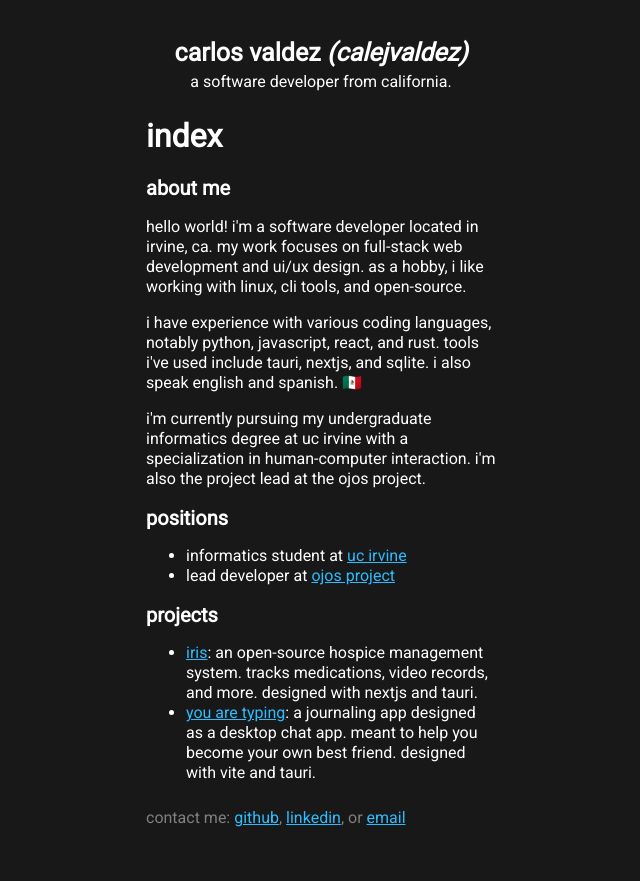
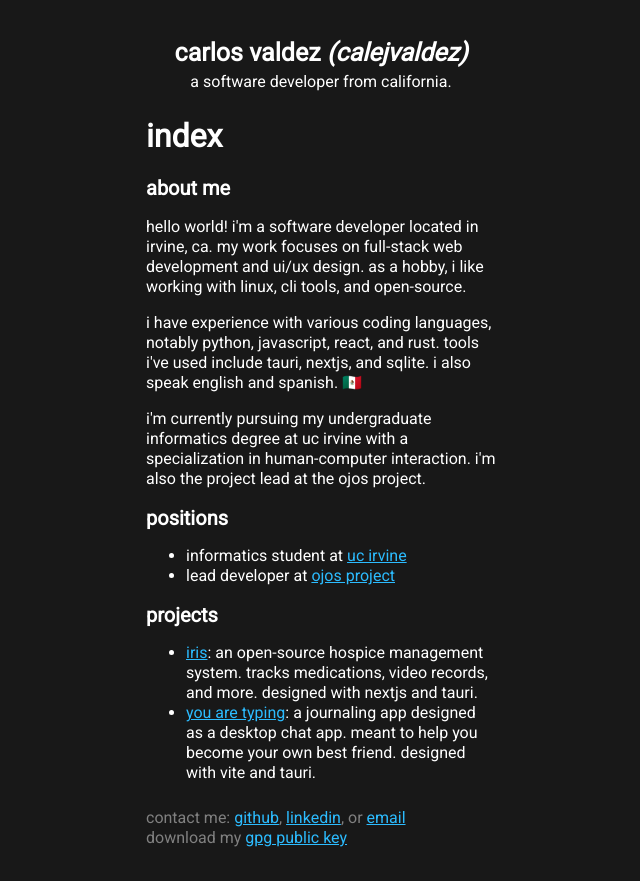
Before and after one commit to calejvaldez/website, a Next.js app: page / in a window 1280 px wide. Shown: the whole page, without its empty margins (319-959 px from the left). Built offline with nearby package versions, Linux system fonts and the light colour scheme.

Commit message:
feat(public/keys): add gpg

```diff
--- a/app/layout.tsx
+++ b/app/layout.tsx
@@ -39,6 +39,7 @@ export default function RootLayout({
           <p>contact me: <Link href="https://github.com/calejvaldez/" target="_blank" rel="noreferrer noopener">github</Link>,{" "}
             <Link href="https://www.linkedin.com/in/calejvaldez/" target="_blank" rel="noreferrer noopener">linkedin</Link>,{" "}
             or <Link href="mailto:cvaldezh@uci.edu">email</Link></p>
+          <p>download my <Link href="/keys/gpg.asc">gpg public key</Link></p>
         </footer>
       </body>
     </html>
```
Also changed, not shown: 1 other file (tests, documents, lock files or other folders).
